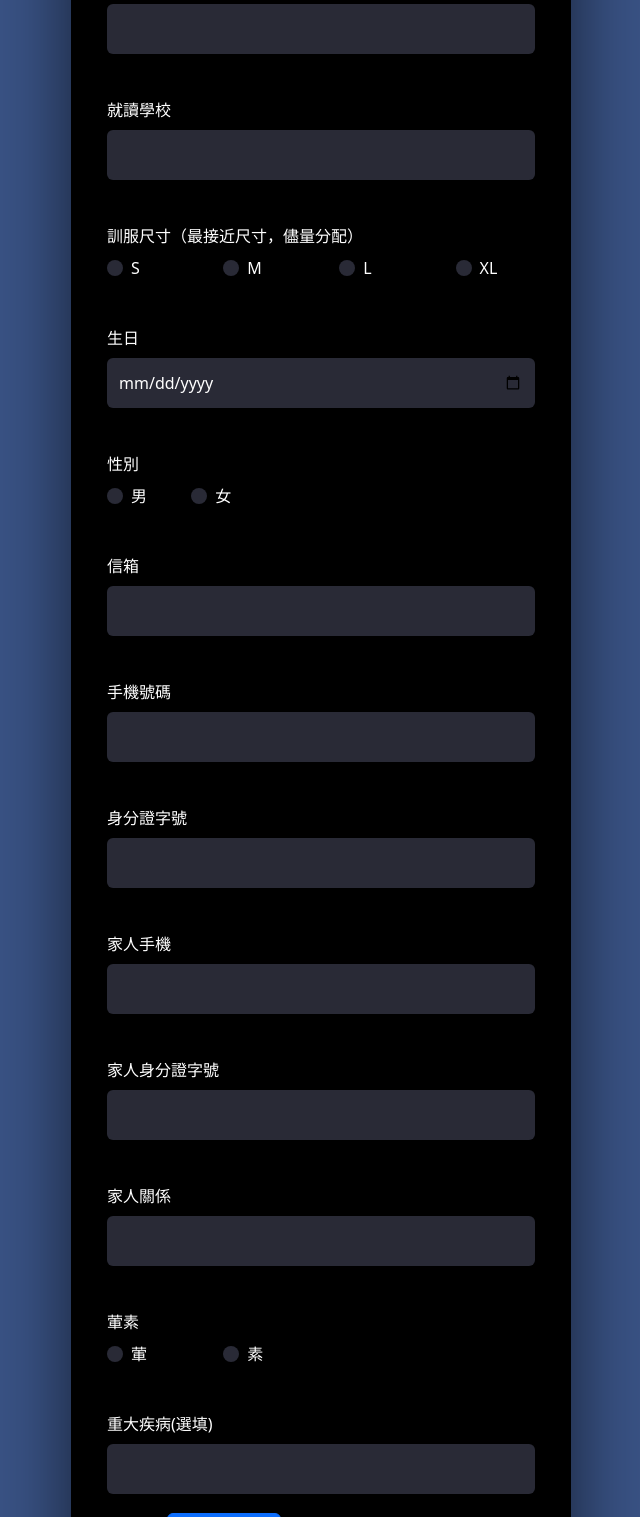
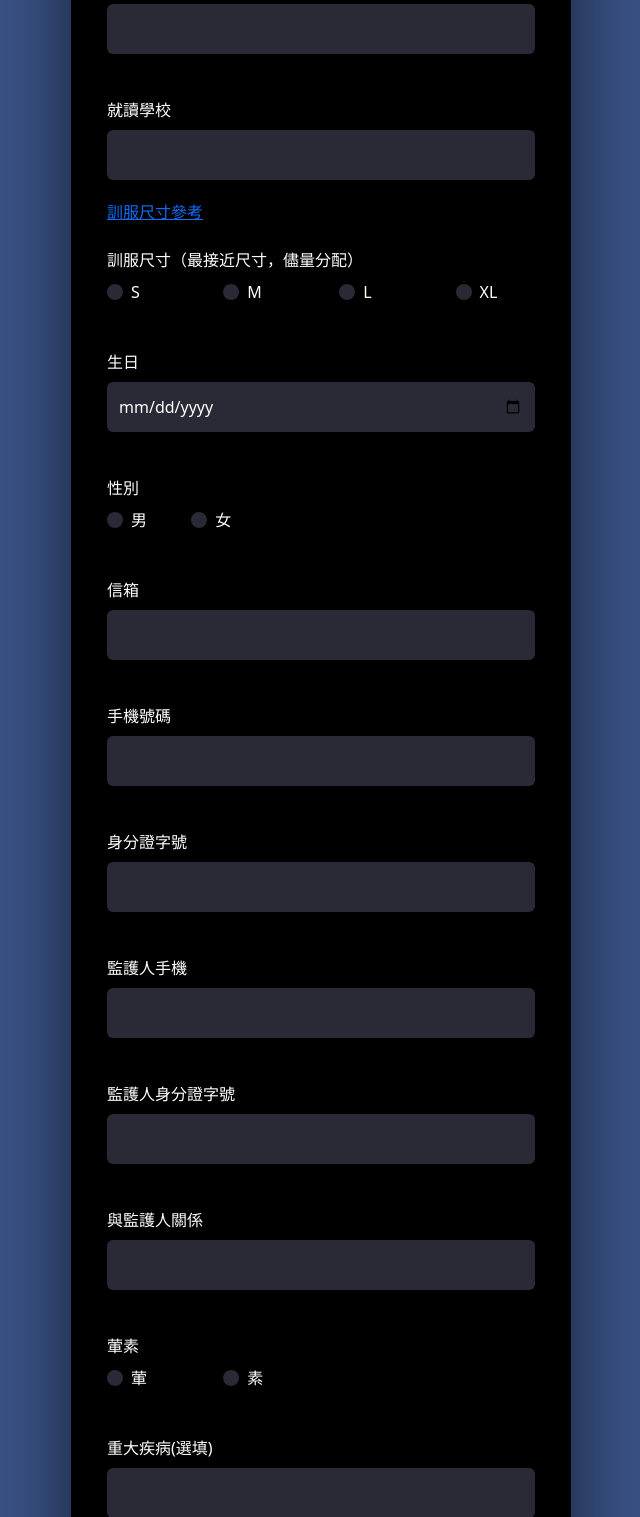
Before and after one commit to Timothychen00/izcc2022summer, a Flask app: page /join in a window 1280 px wide. Shown: the part 281-1798 px from the top of the page, without its empty margins (319-959 px from the left). Run offline with Flask 2, Linux system fonts and the light colour scheme.

Commit message:
尺寸參考

```diff
--- a/static/css/template.css
+++ b/static/css/template.css
@@ -34,3 +34,11 @@ input{
 .submit:hover{
   background-color: rgb(49, 99, 197);
 }
+
+
+.img{
+  background-image: url(static/media/Hero.1f8720b1c7ee778179ba.png);
+  background-position: center;
+  background-size:contain;
+
+}
--- a/templates/join.html
+++ b/templates/join.html
@@ -40,6 +40,7 @@
                     {% endfor %}
                     {% endif %}
                     </ul>
+                <a href="/static/media/size.jpeg" class="ms-4" target="_blank">訓服尺寸參考</a>
                 <label for="size" class="form-label text-white ms-4 mt-4 w-100">訓服尺寸（最接近尺寸，儘量分配）</label>
                     {%for subitem in form.size%}
                     <div class="form-check form-check-inline ms-4">
@@ -112,7 +113,7 @@
                         {% endif %}
                         </ul>
                     </div>
-                <label for="phone" class="form-label text-white ms-4 mt-4">家人手機</label>
+                <label for="phone" class="form-label text-white ms-4 mt-4">監護人手機</label>
                     <div class="mx-4">
                         {{form.parentPhone(class_='form-control')}}
                         <ul class="ms-3 pt-1">
@@ -123,7 +124,7 @@
                         {% endif %}
                         </ul>
                     </div>
-                <label for="phone" class="form-label text-white ms-4 mt-4">家人身分證字號</label>
+                <label for="phone" class="form-label text-white ms-4 mt-4">監護人身分證字號</label>
                     <div class="mx-4">
                         {{form.parentID(class_='form-control')}}
                         <ul class="ms-3 pt-1">
@@ -134,7 +135,7 @@
                         {% endif %}
                         </ul>
                     </div>
-                <label for="relation" class="form-label text-white ms-4 mt-4">家人關係</label>
+                <label for="relation" class="form-label text-white ms-4 mt-4">與監護人關係</label>
                     <div class="mx-4">
                         {{form.parentRelation(class_='form-control')}}
                         <ul class="ms-3 pt-1">
```
Also changed, not shown: static/media/size.jpeg (added).
